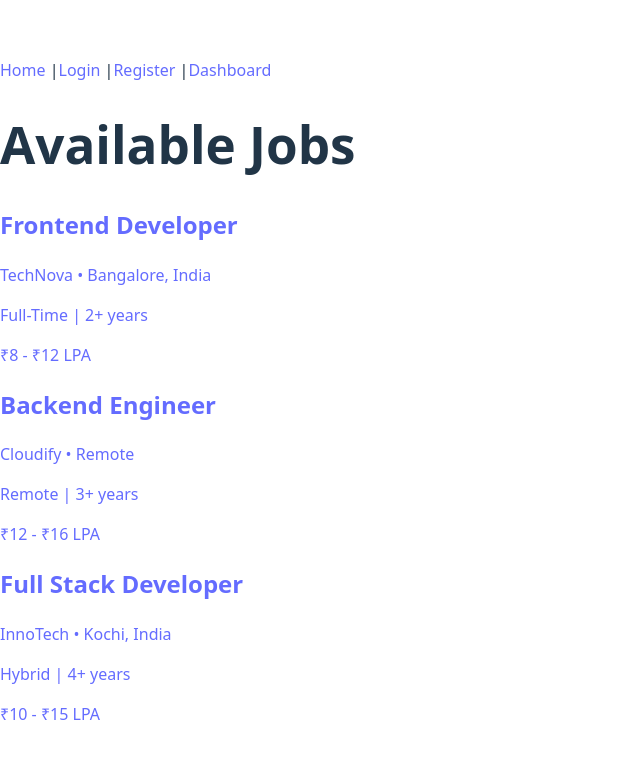
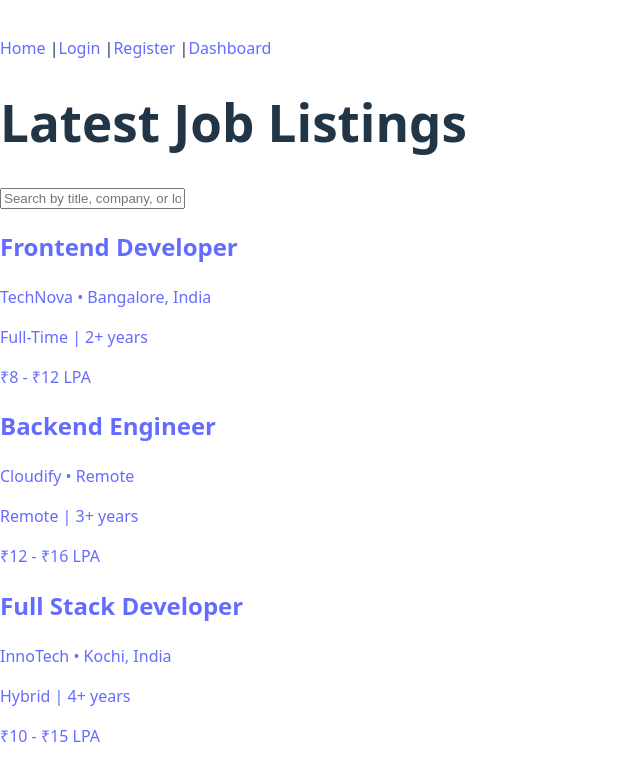
Before and after one commit to adheebabdulla007/devhire, a React (Vite) app: page / in a window 1280 px wide. Shown: the top 780 px of the page, without its empty margins (0-640 px from the left). Built offline with nearby package versions, Linux system fonts and the light colour scheme.

Commit message:
Added job search functionality to Home page

```diff
--- a/src/pages/Home.jsx
+++ b/src/pages/Home.jsx
@@ -1,11 +1,41 @@
-import JobList from "../components/JobList";
+import { useState } from "react";
+import jobs from "../data/jobs";
+import JobCard from "../components/JobCard";
 
 function Home() {
+  const [searchTerm, setSearchTerm] = useState("");
+
+  const filteredJobs = jobs.filter(
+    (job) =>
+      job.title.toLowerCase().includes(searchTerm.toLowerCase()) ||
+      job.company.toLowerCase().includes(searchTerm.toLowerCase()) ||
+      job.location.toLowerCase().includes(searchTerm.toLowerCase())
+  );
+
   return (
-    <div className="max-w-4xl mx-auto">
-      <h1 className="text-2xl font-semibold mt-4 mb-4">Available Jobs</h1>
-      <JobList />
-    </div>
+    <main className="max-w-4xl mx-auto p-6">
+      <h1 className="text-3xl font-bold mb-4">Latest Job Listings</h1>
+
+      {/* Search Input */}
+      <input
+        type="text"
+        placeholder="Search by title, company, or location..."
+        value={searchTerm}
+        onChange={(e) => setSearchTerm(e.target.value)}
+        className="w-full p-2 border border-gray-300 rounded-lg mb-6"
+      />
+
+      {/* Render Job Cards */}
+      {filteredJobs.length > 0 ? (
+        <div className="space-y-4">
+          {filteredJobs.map((job) => (
+            <JobCard key={job.id} job={job} />
+          ))}
+        </div>
+      ) : (
+        <p className="text-gray-500">No jobs found for your search.</p>
+      )}
+    </main>
   );
 }
 
```
